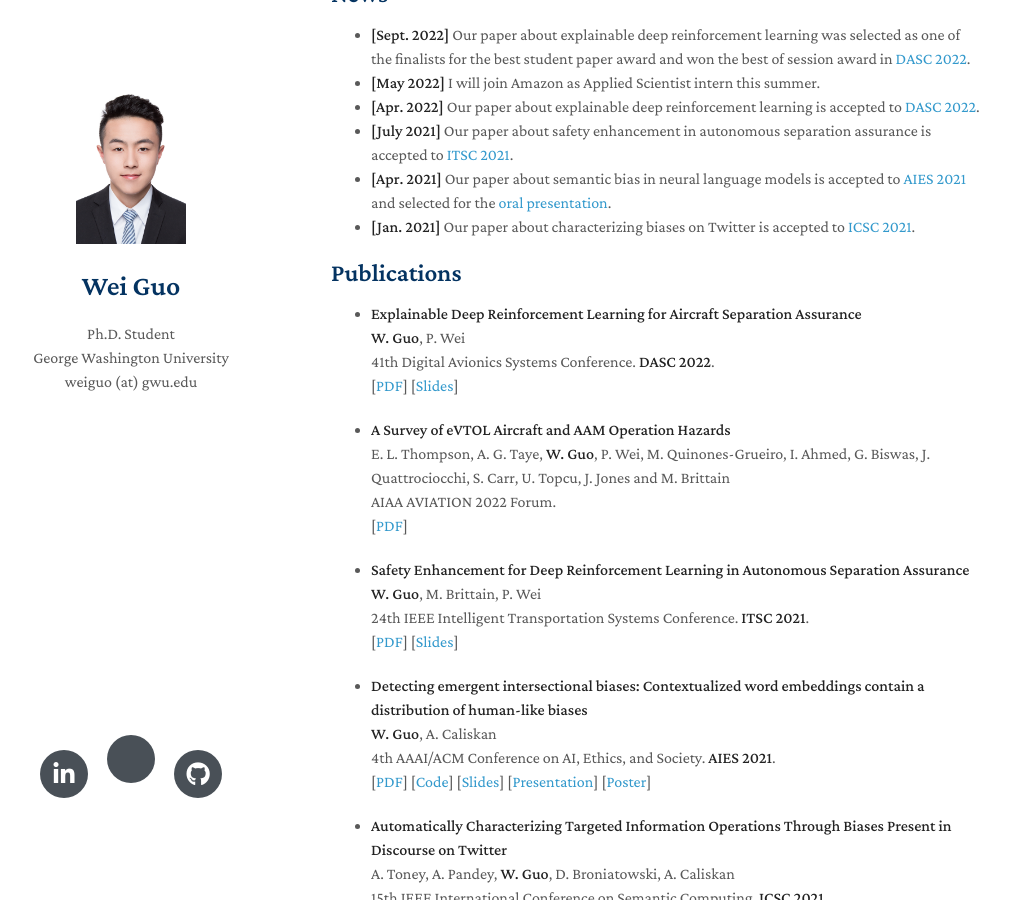
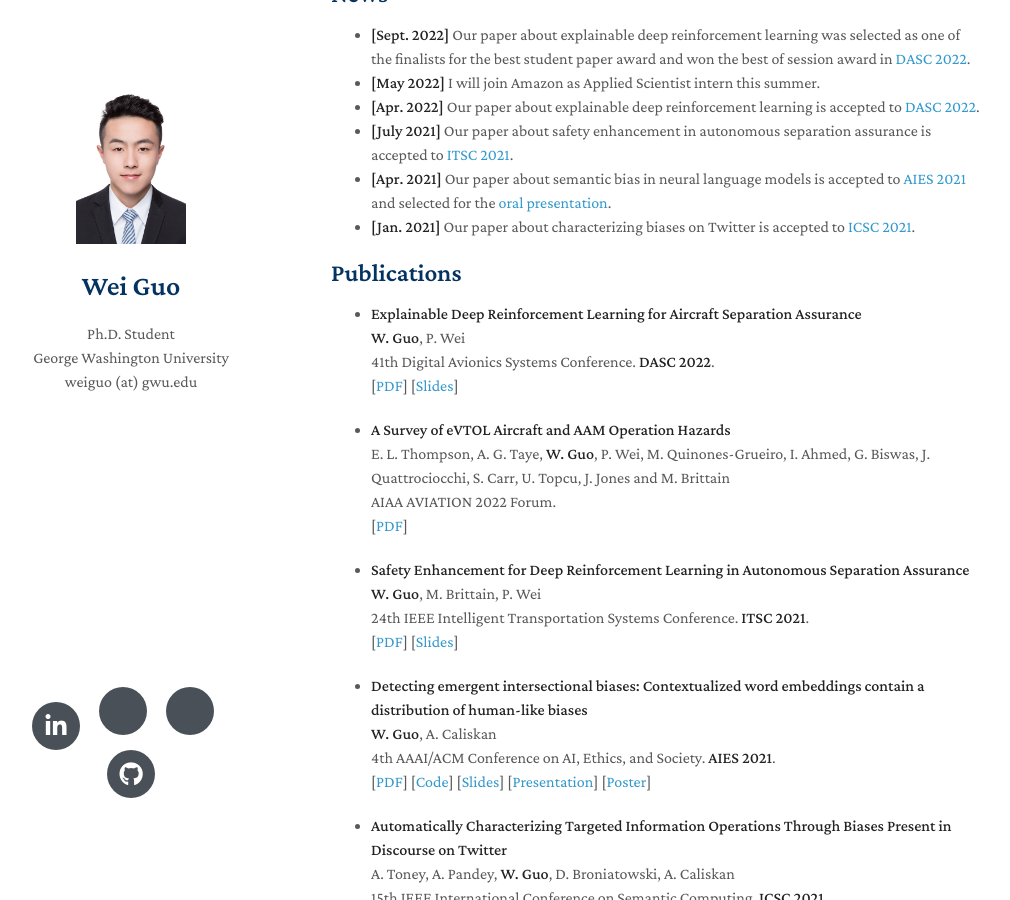
Before and after one commit to weiguowilliam/weiguowilliam.github.io, a Jekyll site: the page built from index.md, in a window 1280 px wide and 900 px high, scrolled down 427 px. Shown: the whole window, without its empty margins (139-1149 px from the left). Built offline with Jekyll 4.4.1, drawn with Linux system fonts in a browser that asks for light colours; nearby versions of some CDN libraries; a style sheet for code colours, icons or effects is not loaded; our own code applies the rules of GitHub Pages for plain Markdown files.

Commit message:
Update homepage.html

```diff
--- a/_layouts/homepage.html
+++ b/_layouts/homepage.html
@@ -68,6 +68,11 @@
             <i class="ai ai-google-scholar" style="font-size:1.6rem"></i>
           </a>
           {% endif %}
+          {% if site.cv_link %}
+                    <a href="{{ site.cv_link }}" target="_blank">
+            <i class="ai ai-cv"></i>
+          </a>
+        {% endif %}
           {% if site.github_link %}
           <a href="{{ site.github_link }}" target="_blank">
             <i class="fab fa-github"></i>
```
